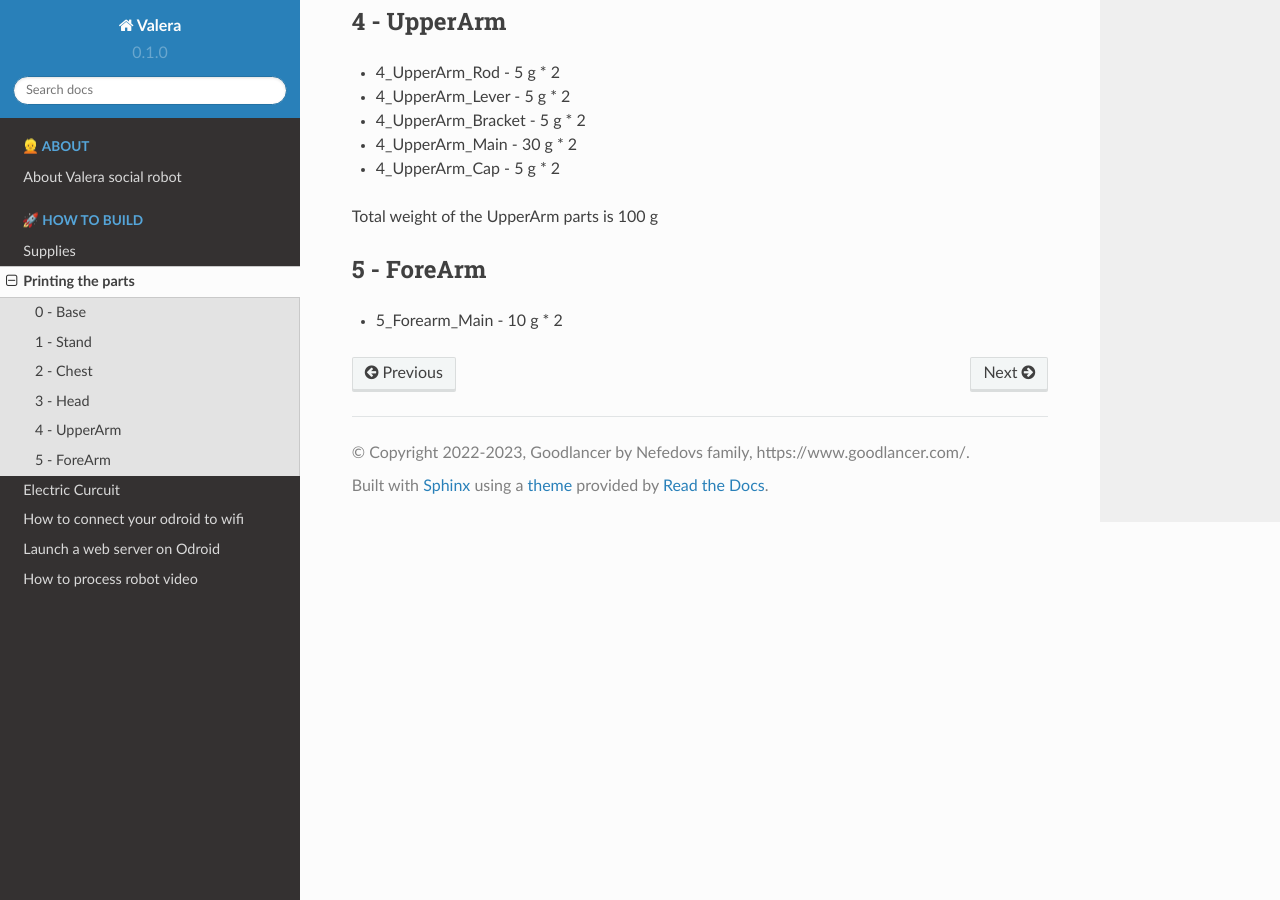
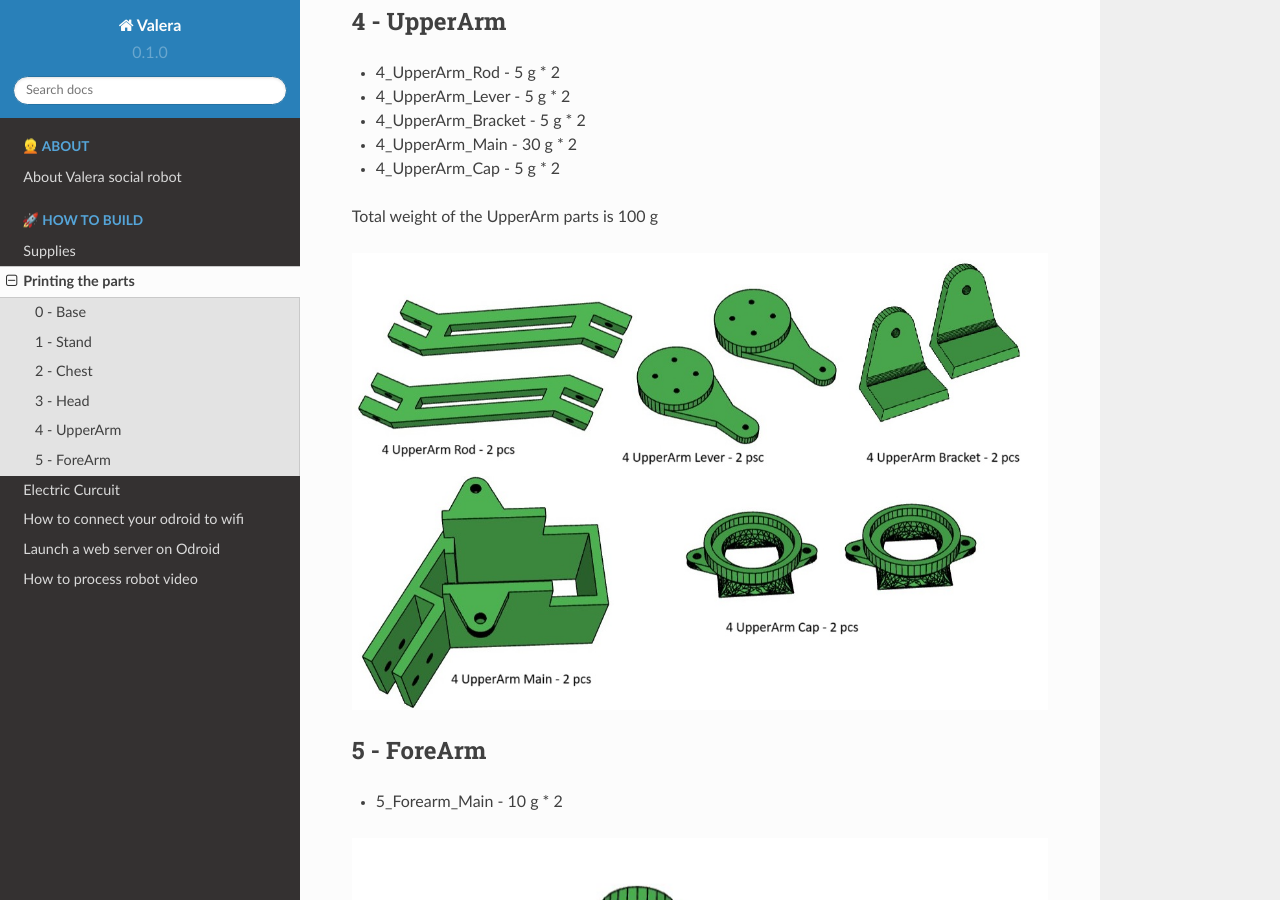
Before and after one commit to goodlancer-org/valera, a Sphinx documentation site: the page built from docs/3dprint.rst, in a window 1280 px wide and 900 px high, scrolled down 3276 px. Built offline with Sphinx 7.4.7 and the Read the Docs theme 2.0.0, drawn with Linux system fonts in a browser that asks for light colours.

Commit message:
docs: 3dprint edited

```diff
--- a/docs/3dprint.rst
+++ b/docs/3dprint.rst
@@ -74,7 +74,11 @@
 
 Total weight of the UpperArm parts is 100 g
 
+.. image:: images/3dprint/ValeraUpperArm3d.png
+
 5 - ForeArm
 --------------------------------
 
 * 5_Forearm_Main - 10 g * 2
+
+.. image:: images/3dprint/ValeraForearmMain3d.png
```
